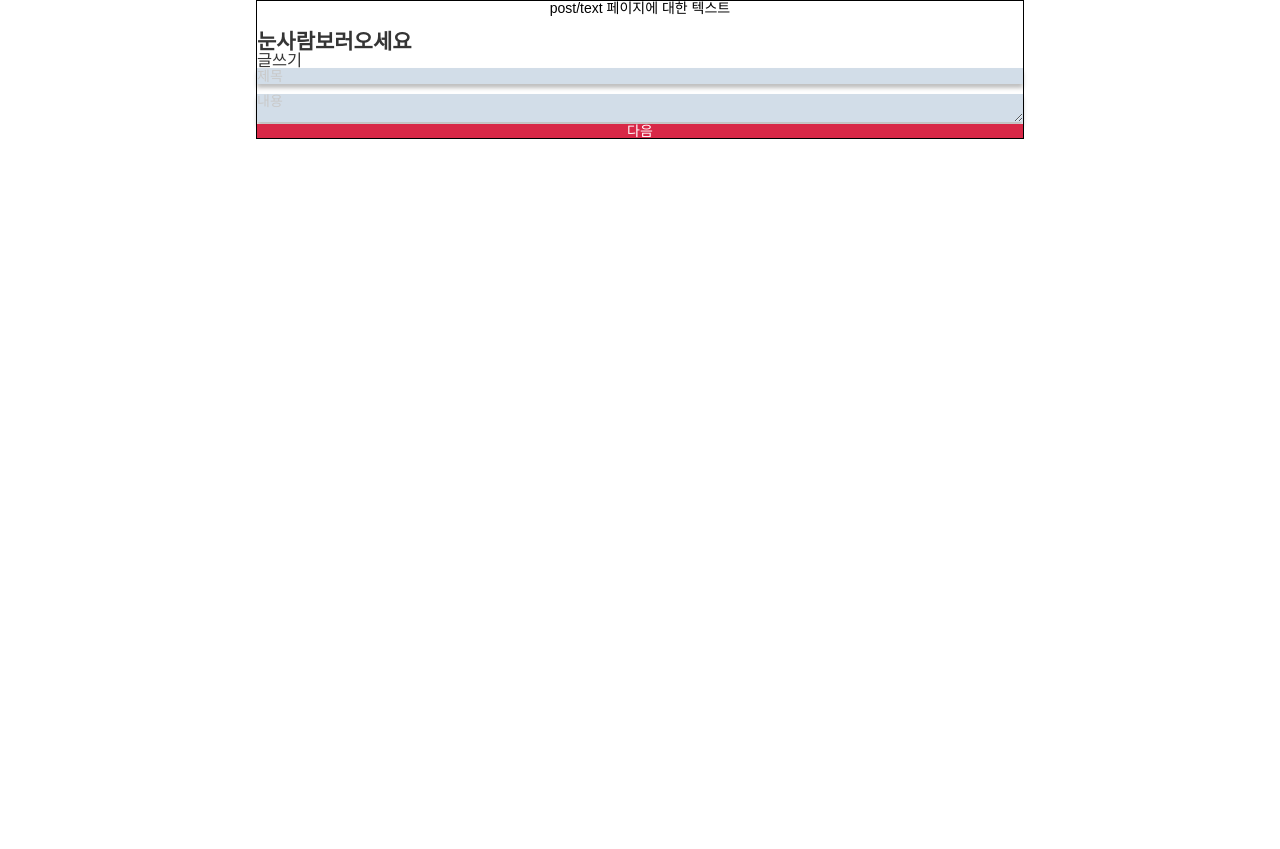
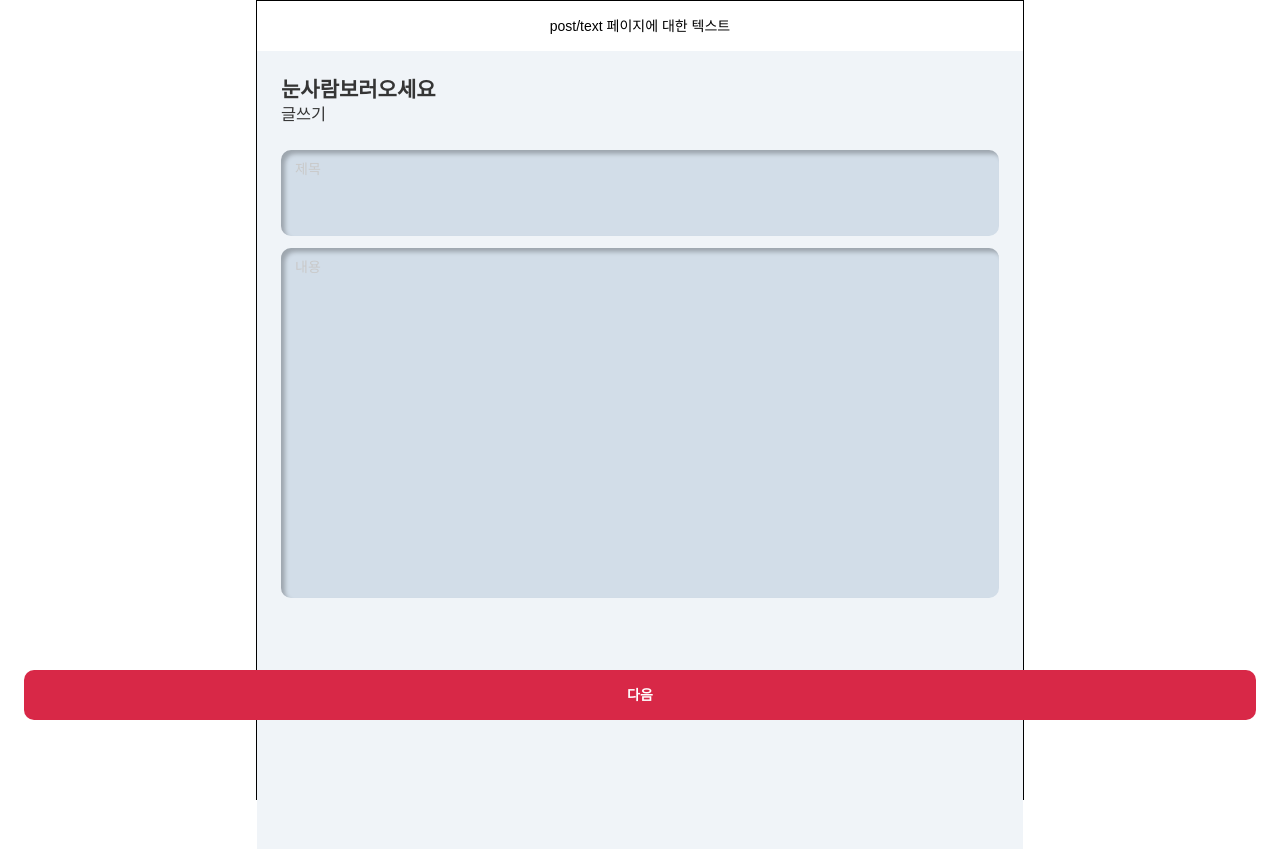
Before and after one commit to donggukthon/donggukthon_2023_2_F, a React (Create React App) app: page /post/text in a window 1280 px wide. Before the commit the page ends 800 px from the top, so only its background shows below. Built offline with nearby package versions, Linux system fonts and the light colour scheme; a web font is replaced by a local one.

Commit message:
Feat: 글쓰기 스타일링 완료

```diff
--- a/src/components/Layout/Header.js
+++ b/src/components/Layout/Header.js
@@ -1,5 +1,6 @@
 import styled from '@emotion/styled'
 import { useLocation } from 'react-router-dom'
+import { common } from '../../styles/Common'
 
 const Header = (props) =>{
   const location = useLocation()
@@ -34,9 +35,14 @@ const Header = (props) =>{
 }
 
 const HeaderWarp = styled.header`
-  height: 30px;
+  height: 50px;
+  line-height: 50px;
   background:;
   text-align:center;
-  `
+  position:sticky;
+  top:0;
+  width:100%;
+  background:${common.colors.white};
+`
 
 export default Header
--- a/src/components/Layout/Layout.js
+++ b/src/components/Layout/Layout.js
@@ -16,10 +16,15 @@ const Layout = () =>{
 }
 
 const TotalWrap = styled.div`
+  position:relative;
   max-width:768px;
   width:100%;
   margin:0 auto;
   border: 1px solid #000;
+  height:100vh;
+  > div{
+    height:100%;
+  }
 `
 
 
--- a/src/components/PostBtn.js
+++ b/src/components/PostBtn.js
@@ -12,12 +12,22 @@ const PostBtn= ({to, type, value, onClick}) =>{
 
 const StyledLink = styled(Link)`
   display:block;
+  position: fixed;
+  width: 100%;
+  right: 0;
+  padding: 0 ${common.padding};
+  bottom: 10%;
 `
 
 const Button = styled.button`
   color:${common.colors.white};
   background:${common.colors.pointRed};
+  font-weight:${common.fontWeight.bold};
+  font-size:{${common.fontSize.fz20}};
   width:100%;
-  `
+  height:50px;
+  line-height:50px;
+  border-radius:10px;
+`
 
 export default PostBtn
--- a/src/pages/PostWrite/AddLocation.js
+++ b/src/pages/PostWrite/AddLocation.js
@@ -1,14 +1,20 @@
+import styled from '@emotion/styled'
+import { common } from '../../styles/Common'
 import PostBtn from '../../components/PostBtn'
 import TitleWrap from './TitleWrap'
 
 const AddText = () =>{
   return (
-    <>
+    <PostBg>
       <TitleWrap title='눈사람보러오세요' subTitle='위치 추가'/>
       {/* useNavigate */}
       <PostBtn value='등록하기' type='submit' to='/post'/>
-    </>
+    </PostBg>
   );
 }
+const PostBg = styled.div`
+  padding:0 ${common.padding};
+  background:${common.colors.postBg};
+`
 
 export default AddText
--- a/src/pages/PostWrite/AddPhoto.js
+++ b/src/pages/PostWrite/AddPhoto.js
@@ -4,6 +4,7 @@ import PostBtn from '../../components/PostBtn'
 import { common } from '../../styles/Common'
 import { useDispatch, useSelector } from 'react-redux'
 import { setImageSrc } from '../../redux/postSlice'
+import PostAddImg from '../../assets/icon/PostAddImg.png'
 
 
 const AddPhoto = () =>{
@@ -20,30 +21,42 @@ const AddPhoto = () =>{
   }
 
   return (
-    <>
+    <PostBg>
       <TitleWrap title='눈사람보러오세요' subTitle='사진 등록'/>
       <label htmlFor='snowmanUpload'>
         <PhotoBox>
-          <PhotoBoxText>사진 등록하기</PhotoBoxText>
-          <PhotoBoxImg src={imageSrc} alt='새로 등록한 눈사람 이미지'/>
+          <PhotoBoxText>
+            <img src={PostAddImg} alt='plus' />
+            사진 등록하기
+            </PhotoBoxText>
+          <img src={imageSrc} alt='새로 등록한 눈사람 이미지'/>
         </PhotoBox>
       </label>
         <InputPostFile type='file' id='snowmanUpload' accept='image/*' onChange={handelFileUpload}/>
         <PostBtn value='다음' type='button' to='/post/text' />
-    </>
+    </PostBg>
   );
 }
+
+const PostBg = styled.div`
+  padding:0 24px;
+  background:${common.colors.postBg};
+`
 
 const InputPostFile = styled.input`
   display:none;
 `
 
 const PhotoBox = styled.div`
-  width:100px;
-  height:100px;
+  margin:0 auto;
+  width:285px;
+  height:285px;
   color:${common.colors.white};
   position:relative;
   overflow:hidden;
+  border-radius:5px;
+  display: flex;
+  justify-content: center;
   &:after{
     content:'';
     position:absolute;
@@ -56,7 +69,7 @@ const PhotoBox = styled.div`
   }
 `
 
-const PhotoBoxText = styled.span`
+const PhotoBoxText = styled.div`
   position:absolute;
   width:100%;
   top:50%;
@@ -65,12 +78,9 @@ const PhotoBoxText = styled.span`
   text-align:center;
   color:${common.colors.white};
   z-index:1;
-`
-
-const PhotoBoxImg = styled.img`
-  position:relative;
-  right:50%;
-  width:100%;
-  transform:translateX(50%);
+  img{
+    display:block;
+    margin:0 auto 5px;
+  }
 `
 export default AddPhoto
--- a/src/pages/PostWrite/AddText.js
+++ b/src/pages/PostWrite/AddText.js
@@ -24,30 +24,39 @@ const AddText = () =>{
   }
 
   return (
-    <>
+    <PostBg>
       <TitleWrap title='눈사람보러오세요' subTitle='글쓰기'/>
-      <InputPostTitle name='title' type='text' placeholder='제목' onChange={handleTitleUpdate} value={textContents.title} />
+      <InputPostTitle name='title' placeholder='제목' onChange={handleTitleUpdate} value={textContents.title} />
       <InputPostContent name='contents' placeholder='내용' onChange={handleContentsUpdate} value={textContents.contents}/>
       <PostBtn value='다음' type='button' to='/post/location'/>
-    </>
+    </PostBg>
   );
 }
+
+const PostBg = styled.div`
+  padding:0 24px;
+  background:${common.colors.postBg};
+`
 
 const sharedInputStyles = `
   width:100%;
   background:${common.colors.postWriteBoxBG};
   color:${common.colors.postWriteBoxTextColor};
-  box-shadow: 0px 4px 4px rgba(0, 0, 0, 0.25);
+  box-shadow: inset 4px 4px 4px rgba(0, 0, 0, 0.25);
+  border-radius:10px;
+  padding:12px 14px;
 `
 
-const InputPostTitle = styled.input`
+const InputPostTitle = styled.textarea`
   ${sharedInputStyles}
   margin-bottom:10px;
-  height:20%;
+  height:86px;
+  resize:none;
 `
 
 const InputPostContent = styled.textarea`
   ${sharedInputStyles}
-  height:80%;
+  height:350px;
+  resize:none;
 `
 export default AddText
--- a/src/pages/PostWrite/TitleWrap.js
+++ b/src/pages/PostWrite/TitleWrap.js
@@ -14,6 +14,8 @@ const Title = styled.h2`
   font-weight:${common.fontWeight.bold};
   font-size:{${common.fontSize.fz24}};
   color:${common.colors.postWriteTextColor};
+  padding-top:28px;
+  margin-bottom:6px;
 
 `
 
@@ -21,6 +23,7 @@ const SubTitle = styled.h3`
   font-weight:${common.fontWeight.light};
   font-size:{${common.fontSize.fz16}};
   color:${common.colors.postWriteTextColor};
+  margin-bottom:28px;
 `
 
 export default TitleWrap
--- a/src/pages/PostWrite/WriteComplete.js
+++ b/src/pages/PostWrite/WriteComplete.js
@@ -10,13 +10,19 @@ const AddText = () =>{
   const postDate = useSelector((state) => state.post.postDate)
 
   const getTodayDate = () => {
-    const today = new Date().toLocaleDateString('en-US', { year: 'numeric', month: '2-digit', day: '2-digit' }).replace(/\//g, '.');
-    dispatch(setPostDate(today))
+    const today = new Date()
+    console.log(today)
+    const year = today.getFullYear()
+    const month = today.getMonth() + 1
+    const date = today.getDate()
+
+    const dateString = year + '.' +  month + '.' + date
+    dispatch(setPostDate(dateString))
     return postDate
   }
 
   return (
-    <>
+    <PostBg>
       <CompleteTitle>눈사람 등록 완료</CompleteTitle>
       <div>
         <img src={imageSrc} alt='새로 등록한 눈사람 이미지'/>
@@ -40,9 +46,14 @@ const AddText = () =>{
             <span>공유하기</span>
           </li>
       </div>
-    </>
+    </PostBg>
   );
 }
+
+const PostBg = styled.div`
+  padding:0 24px;
+  background:${common.colors.postBg};
+`
 
 const sharedFontStyle =`
   font-size:${common.fontSize.fz24};
--- a/src/styles/Common.js
+++ b/src/styles/Common.js
@@ -1,6 +1,7 @@
 export const common = {
   colors: {
     pointRed: '#D82847',
+    postBg: '#F0F4F8',
     postWriteBoxBG : '#D2DDE8',
     postWriteBoxTextColor: '#7188A1',
     postWriteTextColor: '#353535',
@@ -8,13 +9,14 @@ export const common = {
     black:'#000'
   },
   fontSize:{
-    fz14:14,
-    fz16:16,
-    fz20:20,
-    fz24:24,
+    fz14:'14px',
+    fz16:'16px',
+    fz20:'20px',
+    fz24:'24px',
   },
   fontWeight:{
     bold:700,
     light:300,
-  }
+  },
+  padding:'24px',
 }
```
Also changed, not shown: src/index.js (+6 -6 lines), src/assets/icon/PostAddImg.png (added), src/assets/icon/Preview.png (added).
